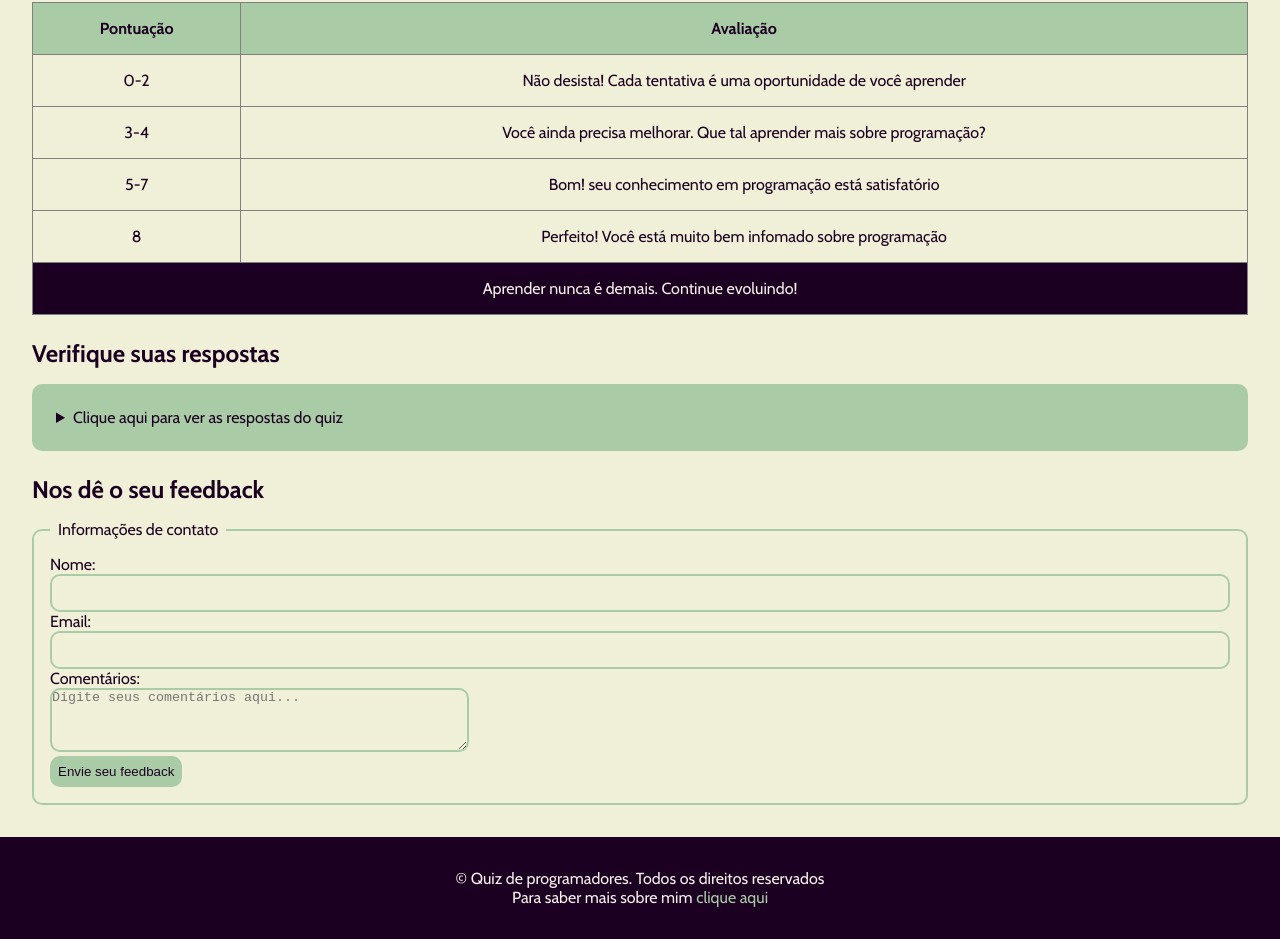
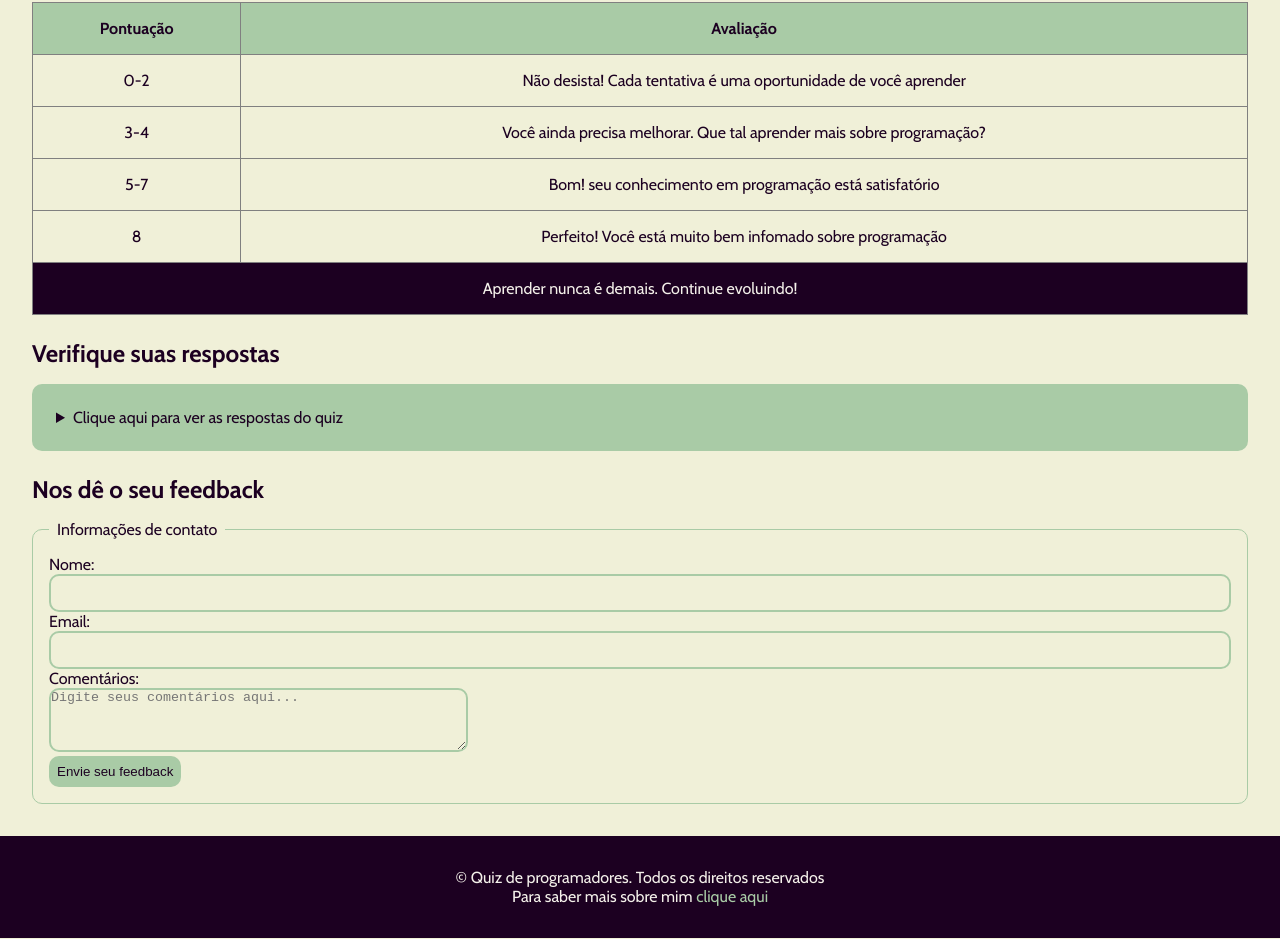
Before and after one commit to CleittonLima/Quiz_Interativo, a plain HTML site: page index.html in a window 1280 px wide. Shown: the part 1424-2363 px from the top of the page. Drawn offline with nearby package versions, Linux system fonts and the light colour scheme.

Commit message:
Ajustes para layout de tela

```diff
--- a/qstyle.css
+++ b/qstyle.css
@@ -113,7 +113,7 @@ ol li {
 
 fieldset {
     color: #1c0021;
-    border: 2px solid #a9cba6;
+    border: 0.1rem solid #a9cba6;
     border-radius: 10px;
     padding: 1rem;
 }
```
